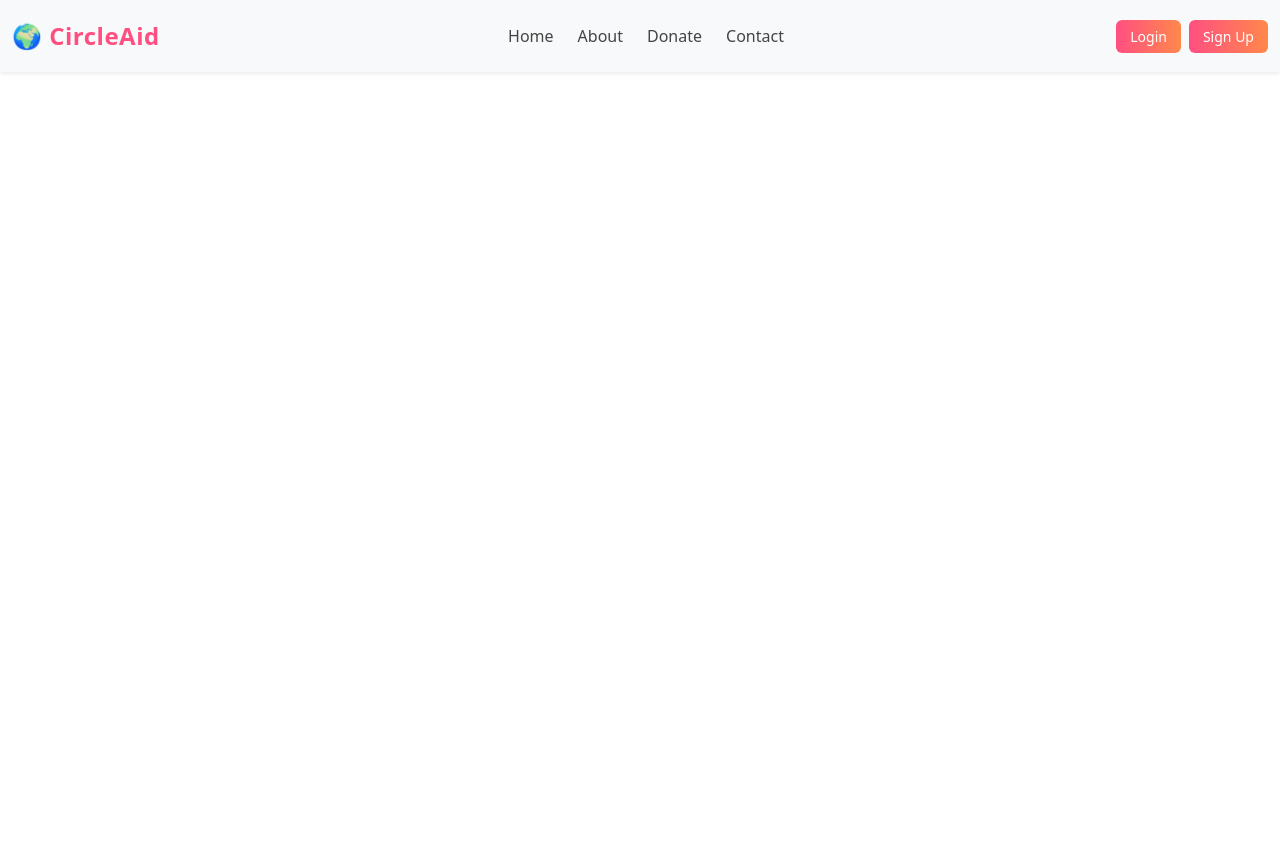
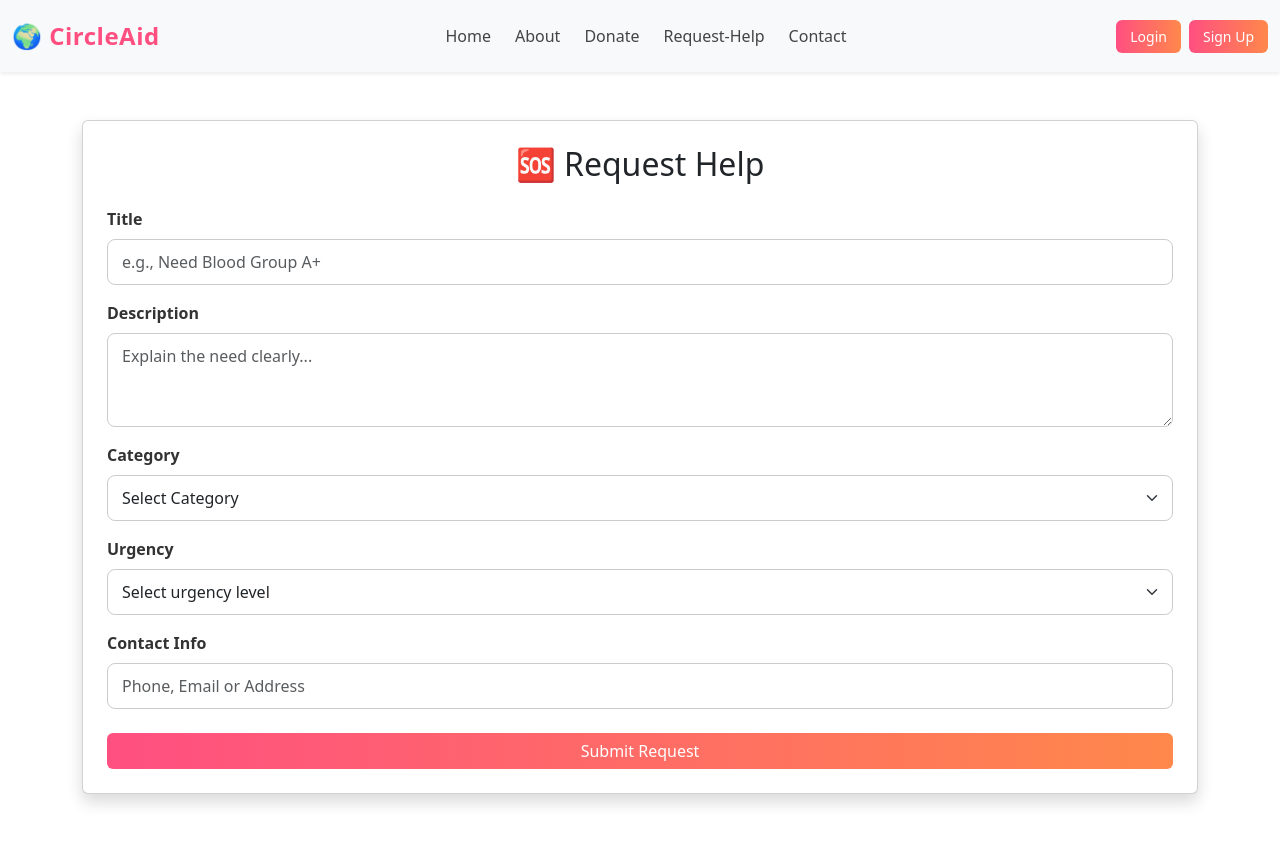
Before and after one commit to deepanjali1206/Donation_platform, a React (Vite) app in the folder client/: page /request in a window 1280 px wide. Before the commit the page ends 800 px from the top, so only its background shows below. Built offline with nearby package versions, Linux system fonts and the light colour scheme.

Commit message:
RequestForm added

```diff
--- a/client/src/App.jsx
+++ b/client/src/App.jsx
@@ -4,6 +4,7 @@ import Login from './pages/Login';
 import Register from './pages/Register';
 import Navbar from './components/Navbar';
 import DonationForm from './components/DonationForm';
+import RequestForm from './components/RequestForm';
 
 import Home from './pages/Home';
 
@@ -16,6 +17,9 @@ function App() {
         <Route path="/login" element={<Login />} />
         <Route path="/register" element={<Register />} />
           <Route path="/donate" element={<DonationForm />} />
+        <Route path="/request" element={<RequestForm />} />
+
+
       </Routes>
     </>
   );
--- a/client/src/components/Navbar.jsx
+++ b/client/src/components/Navbar.jsx
@@ -26,6 +26,9 @@ function Navbar() {
             <li className="nav-item">
               <Link className="nav-link" to="/donate">Donate</Link>
             </li>
+             <li className="nav-item">
+              <Link className="nav-link" to="/request">Request-Help</Link>
+            </li>
             <li className="nav-item">
               <Link className="nav-link" to="/contact">Contact</Link>
             </li>
--- /dev/null
+++ b/client/src/components/RequestForm.css
@@ -0,0 +1,94 @@
+.request-container {
+  position: relative;
+  z-index: 0;
+  display: flex;
+  justify-content: center;
+  align-items: center;
+  min-height: 100vh;
+  padding: 70px 20px 40px;
+  background-size: cover;
+  background-position: center;
+  background-repeat: no-repeat;
+  overflow: hidden;
+  background-image: url('https://images.unsplash.com/photo-1603398938378-087bba0bc3df?auto=format&fit=crop&q=80&w=1400');
+}
+
+.request-container::before {
+  content: '';
+  position: absolute;
+  inset: 0;
+  background-color: rgba(0, 0, 0, 0.3);
+  backdrop-filter: blur(2px);
+  z-index: 1;
+}
+
+.request-card {
+  position: relative;
+  z-index: 2;
+  background-color: rgba(255, 255, 255, 0.95);
+  padding: 35px 30px;
+  width: 100%;
+  max-width: 620px;
+  border-radius: 18px;
+  box-shadow: 0 15px 35px rgba(0, 0, 0, 0.25);
+  backdrop-filter: blur(4px);
+  animation: fadeInUp 0.6s ease;
+}
+
+@keyframes fadeInUp {
+  0% {
+    opacity: 0;
+    transform: translateY(40px);
+  }
+  100% {
+    opacity: 1;
+    transform: translateY(0);
+  }
+}
+
+.request-title {
+  text-align: center;
+  font-weight: 700;
+  font-size: 1.9rem;
+  margin-bottom: 25px;
+  color: #ff4f81;
+  letter-spacing: 0.5px;
+}
+
+.form-label {
+  font-weight: 600;
+  color: #333;
+}
+
+.form-control,
+.form-select {
+  border-radius: 8px;
+  padding: 10px 14px;
+  border: 1px solid #ccc;
+  margin-bottom: 16px;
+  box-shadow: none;
+}
+
+.submit-btn {
+  background: linear-gradient(to right, #ff4f81, #ff884b);
+  color: white;
+  font-weight: 600;
+  padding: 12px 20px;
+  border: none;
+  border-radius: 10px;
+  width: 100%;
+  font-size: 1rem;
+  transition: all 0.3s ease;
+}
+
+.submit-btn:hover {
+  background: linear-gradient(to right, #ff884b, #ff4f81);
+  transform: scale(1.02);
+}
+
+.contact-note {
+  font-size: 0.9rem;
+  color: #555;
+  margin-top: 6px;
+  font-style: italic;
+}
--- /dev/null
+++ b/client/src/components/RequestForm.jsx
@@ -0,0 +1,138 @@
+import React, { useState } from 'react';
+import { useNavigate } from 'react-router-dom';
+import './RequestForm.css';
+
+const RequestForm = () => {
+  const navigate = useNavigate();
+
+  const [formData, setFormData] = useState({
+    title: '',
+    description: '',
+    category: '',
+    urgency: '',
+    contact: '',
+  });
+
+  const handleChange = (e) => {
+    setFormData(prev => ({
+      ...prev,
+      [e.target.name]: e.target.value
+    }));
+  };
+
+  const handleSubmit = async (e) => {
+    e.preventDefault();
+
+    try {
+      const res = await fetch('http://localhost:5000/api/requests', {
+        method: 'POST',
+        headers: {
+          'Content-Type': 'application/json',
+          Authorization: `Bearer ${localStorage.getItem('token')}`,
+        },
+        body: JSON.stringify(formData),
+      });
+
+      const data = await res.json();
+
+      if (res.ok) {
+        alert('✅ Request submitted successfully!');
+        navigate('/my-requests');
+      } else {
+        alert(data.message || 'Failed to submit request');
+      }
+    } catch (error) {
+      console.error(error);
+      alert('Server error. Please try again later.');
+    }
+  };
+
+  return (
+    <div className="container mt-5 mb-5">
+      <div className="card shadow p-4">
+        <h2 className="text-center mb-4">🆘 Request Help</h2>
+        <form onSubmit={handleSubmit}>
+          <div className="mb-3">
+            <label className="form-label">Title</label>
+            <input
+              type="text"
+              name="title"
+              className="form-control"
+              value={formData.title}
+              onChange={handleChange}
+              placeholder="e.g., Need Blood Group A+"
+              required
+            />
+          </div>
+
+          <div className="mb-3">
+            <label className="form-label">Description</label>
+            <textarea
+              name="description"
+              className="form-control"
+              value={formData.description}
+              onChange={handleChange}
+              placeholder="Explain the need clearly..."
+              rows="3"
+              required
+            ></textarea>
+          </div>
+
+          <div className="mb-3">
+            <label className="form-label">Category</label>
+            <select
+              name="category"
+              className="form-select"
+              value={formData.category}
+              onChange={handleChange}
+              required
+            >
+              <option value="">Select Category</option>
+              <option value="Blood">Blood</option>
+              <option value="Food">Food</option>
+              <option value="Clothes">Clothes</option>
+              <option value="Books">Books</option>
+              <option value="Other">Other</option>
+            </select>
+          </div>
+
+          <div className="mb-3">
+            <label className="form-label">Urgency</label>
+            <select
+              name="urgency"
+              className="form-select"
+              value={formData.urgency}
+              onChange={handleChange}
+              required
+            >
+              <option value="">Select urgency level</option>
+              <option value="Low">Low</option>
+              <option value="Moderate">Moderate</option>
+              <option value="High">High</option>
+              <option value="Critical">Critical</option>
+            </select>
+          </div>
+
+          <div className="mb-4">
+            <label className="form-label">Contact Info</label>
+            <input
+              type="text"
+              name="contact"
+              className="form-control"
+              value={formData.contact}
+              onChange={handleChange}
+              placeholder="Phone, Email or Address"
+              required
+            />
+          </div>
+
+          <button type="submit" className="btn btn-primary w-100">
+            Submit Request
+          </button>
+        </form>
+      </div>
+    </div>
+  );
+};
+
+export default RequestForm;
```
